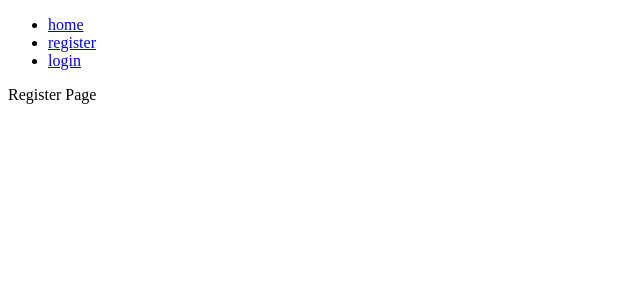
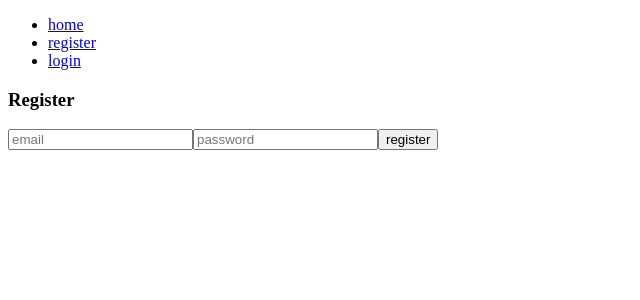
Before and after one commit to BrunoSilvaDF/jwt-authentication, a React (Create React App) app in the folder web/: page /register in a window 1280 px wide. Shown: the top 300 px of the page, without its empty margins (0-640 px from the left). Built offline with nearby package versions, Linux system fonts and the light colour scheme.

Commit message:
feat: add register

```diff
--- a/web/src/generated/graphql.tsx
+++ b/web/src/generated/graphql.tsx
@@ -64,6 +64,14 @@
 
 export type HelloQuery = { __typename?: 'Query', hello: string };
 
+export type RegisterMutationVariables = Exact<{
+  email: Scalars['String'];
+  password: Scalars['String'];
+}>;
+
+
+export type RegisterMutation = { __typename?: 'Mutation', register: boolean };
+
 
 export const HelloDocument = gql`
     query hello {
@@ -97,3 +105,35 @@
 export type HelloQueryHookResult = ReturnType<typeof useHelloQuery>;
 export type HelloLazyQueryHookResult = ReturnType<typeof useHelloLazyQuery>;
 export type HelloQueryResult = Apollo.QueryResult<HelloQuery, HelloQueryVariables>;
+export const RegisterDocument = gql`
+    mutation register($email: String!, $password: String!) {
+  register(email: $email, password: $password)
+}
+    `;
+export type RegisterMutationFn = Apollo.MutationFunction<RegisterMutation, RegisterMutationVariables>;
+
+/**
+ * __useRegisterMutation__
+ *
+ * To run a mutation, you first call `useRegisterMutation` within a React component and pass it any options that fit your needs.
+ * When your component renders, `useRegisterMutation` returns a tuple that includes:
+ * - A mutate function that you can call at any time to execute the mutation
+ * - An object with fields that represent the current status of the mutation's execution
+ *
+ * @param baseOptions options that will be passed into the mutation, supported options are listed on: https://www.apollographql.com/docs/react/api/react-hooks/#options-2;
+ *
+ * @example
+ * const [registerMutation, { data, loading, error }] = useRegisterMutation({
+ *   variables: {
+ *      email: // value for 'email'
+ *      password: // value for 'password'
+ *   },
+ * });
+ */
+export function useRegisterMutation(baseOptions?: Apollo.MutationHookOptions<RegisterMutation, RegisterMutationVariables>) {
+        const options = {...defaultOptions, ...baseOptions}
+        return Apollo.useMutation<RegisterMutation, RegisterMutationVariables>(RegisterDocument, options);
+      }
+export type RegisterMutationHookResult = ReturnType<typeof useRegisterMutation>;
+export type RegisterMutationResult = Apollo.MutationResult<RegisterMutation>;
+export type RegisterMutationOptions = Apollo.BaseMutationOptions<RegisterMutation, RegisterMutationVariables>;
--- /dev/null
+++ b/web/src/graphql/register.graphql
@@ -0,0 +1,3 @@
+mutation register($email: String!, $password: String!) {
+  register(email: $email, password: $password)
+}
--- a/web/src/pages/register-page.tsx
+++ b/web/src/pages/register-page.tsx
@@ -1,7 +1,47 @@
-import React from 'react'
+import React, { useState } from 'react'
+import { RouteComponentProps } from 'react-router-dom'
+import { useRegisterMutation } from '../generated/graphql'
 
 interface RegisterPageProps {}
 
-export const RegisterPage: React.FC<RegisterPageProps> = ({}) => {
-  return <div>Register Page</div>
-}
+export const RegisterPage: React.FC<RouteComponentProps & RegisterPageProps> =
+  ({ history }) => {
+    const [register] = useRegisterMutation()
+    const [email, setEmail] = useState('')
+    const [password, setPassword] = useState('')
+    const [error, setError] = useState('')
+
+    return (
+      <div>
+        <h3>Register</h3>
+        <form
+          onSubmit={async e => {
+            e.preventDefault()
+            const res = await register({
+              variables: {
+                email,
+                password,
+              },
+            })
+            if (!res.data?.register) {
+              setError('something went wrong')
+            }
+            history.push('/')
+          }}
+        >
+          <input
+            value={email}
+            placeholder='email'
+            onChange={e => setEmail(e.target.value)}
+          />
+          <input
+            value={password}
+            placeholder='password'
+            onChange={e => setPassword(e.target.value)}
+          />
+          <button type='submit'>register</button>
+        </form>
+        <span>{error}</span>
+      </div>
+    )
+  }
```
